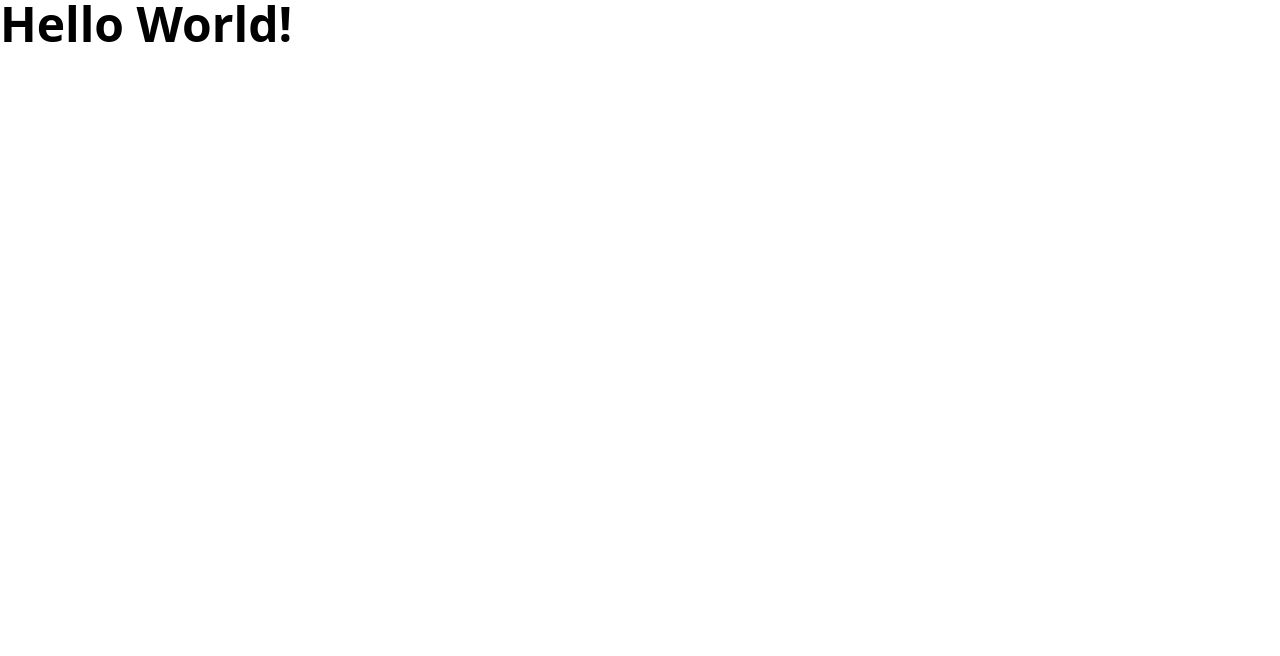
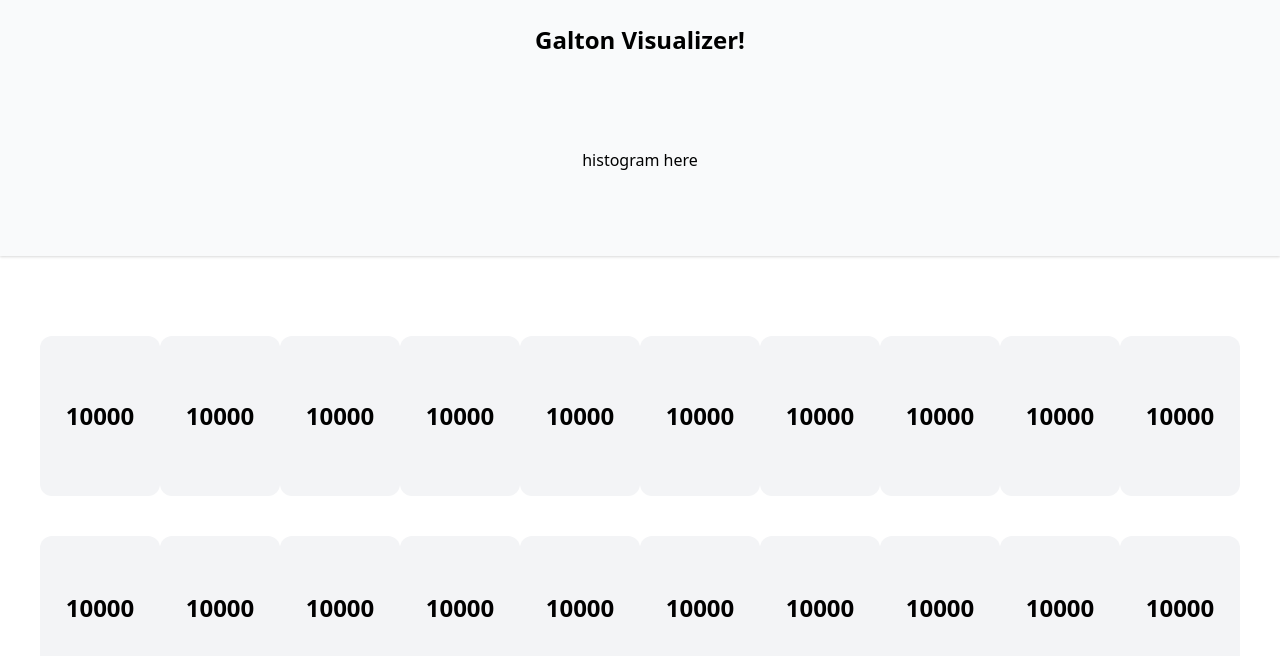
Before and after one commit to akshatbhargava123/galton-board-visualiser, a Next.js app: page / in a window 1280 px wide. Shown: the top 656 px of the page. Built offline with nearby package versions, Linux system fonts and the light colour scheme.

Commit message:
feat: 🎸 added header and basic row design

```diff
--- a/pages/index.js
+++ b/pages/index.js
@@ -1,7 +1,40 @@
+import { useState } from 'react';
+
 export default function Home() {
+  const [row] = useState(new Array(10).fill(0).map((_, i) => 10000))
+
   return (
-    <div>
-      <h1 className="font-bold text-5xl">Hello World!</h1>
+    <div className="h-screen">
+      <div className="shadow text-center bg-gray-50">
+        <h3 className="font-bold text-2xl pt-6 pb-2">Galton Visualizer!</h3>
+        <div className="h-48 flex items-center justify-center">
+          histogram here
+        </div>
+      </div>
+
+      <div className="p-10 overflow-y-scroll">
+
+          <div className="my-10 flex items-center justify-around">
+            {row.map((bucket, idx) => (
+              <div
+                key={idx}
+                className={`w-40 h-40 group bg-gray-100 flex items-center justify-center rounded-xl font-semibold text-2xl transition duration-200 hover:shadow-lg hover:bg-gray-200 cursor-pointer`}
+              >
+                <span>{bucket}</span>
+              </div>
+            ))}
+          </div>
+
+          <div className="flex items-center justify-around">
+            {row.map((bucket, idx) => (
+              <div key={idx} className="w-36 h-36 bg-gray-100 flex items-center justify-center rounded-xl font-semibold text-2xl">
+                {bucket}
+              </div>
+            ))}
+          </div>
+
+      </div>
+
     </div>
   )
 }
```
